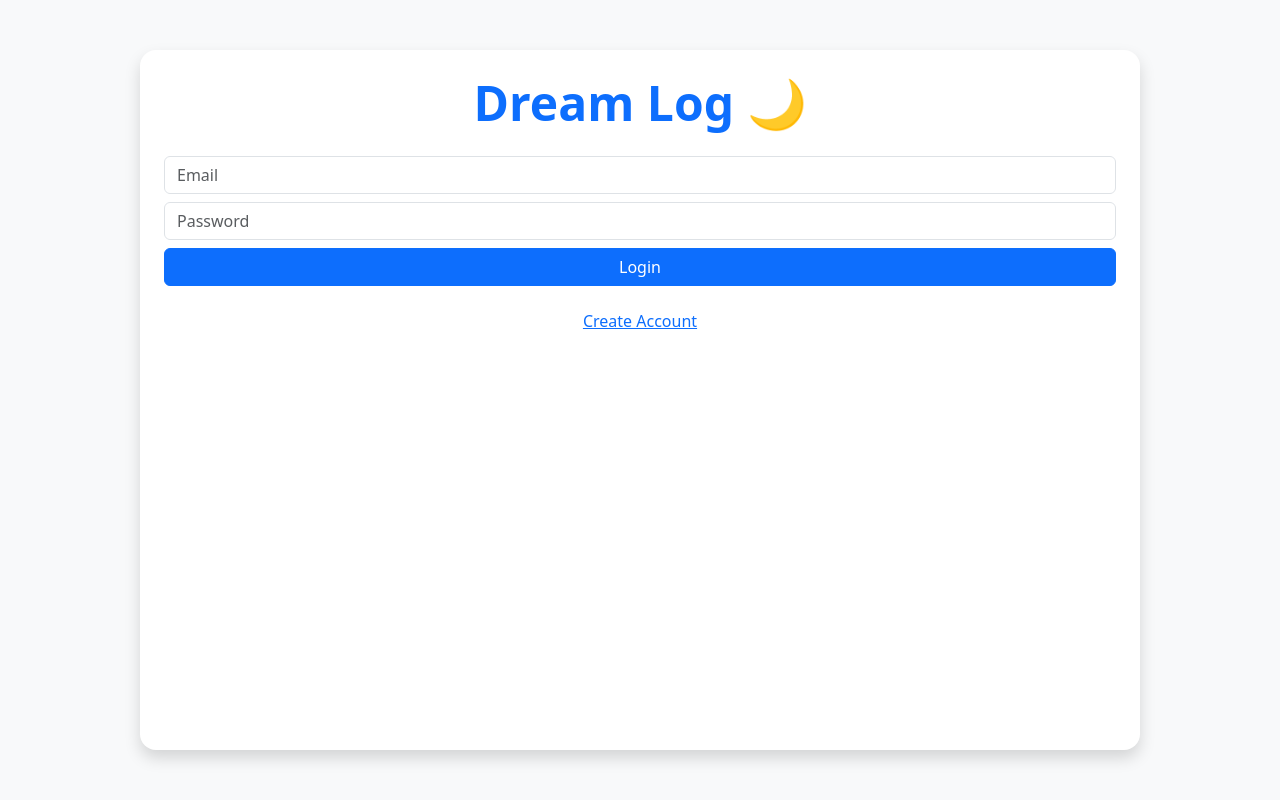
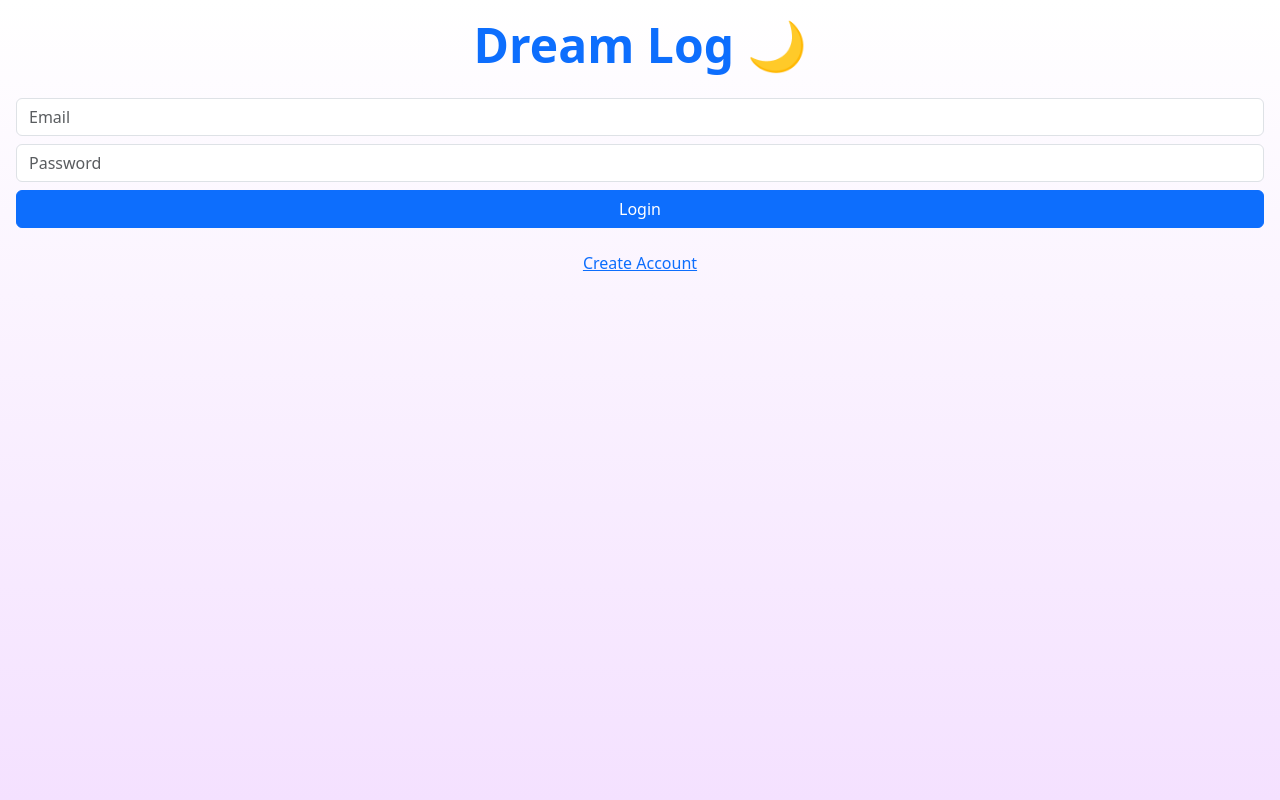
Before and after one commit to avaburnham/dream-log, a React (Create React App) app in the folder dream-log-frontend/: page / in a window 1280 px wide. Built offline with nearby package versions, Linux system fonts and the light colour scheme.

Commit message:
styling updates

```diff
--- a/dream-log-frontend/src/App.css
+++ b/dream-log-frontend/src/App.css
@@ -36,3 +36,25 @@
     transform: rotate(360deg);
   }
 }
+
+
+@media (max-width: 600px) {
+  .dream-log-full {
+    margin: 0 !important;      /* Remove margins on mobile */
+    max-width: 100vw !important; /* Use the whole screen */
+    width: 100vw !important;
+    border-radius: 0 !important; /* Optional: square corners on mobile */
+    min-height: 100vh;
+    padding-left: 0 !important;
+    padding-right: 0 !important;
+  }
+}
+
+
+.bg-purple-gradient {
+  min-height: 100vh;
+  min-height: 100dvh;
+  width: 100vw;
+  background: linear-gradient(to top, #f4e1ff 0%, #ffffff 100%);
+  /* #91bbfa */
+}
--- a/dream-log-frontend/src/App.tsx
+++ b/dream-log-frontend/src/App.tsx
@@ -3,6 +3,7 @@ import Login from './components/Login';
 import AddDream from './components/AddDream';
 import DreamList from './components/DreamList';
 import AnalyzeDream from './components/AnalyzeDream';
+import './App.css';
 
 const App = () => {
   const [token, setToken] = useState(localStorage.getItem('token'));
@@ -31,47 +32,20 @@ const App = () => {
 
   const handleAdd = () => setRefresh(!refresh);
 
-  if (!token) {
+  // Single layout for both login and main app
   return (
-      <div className="min-vh-100 bg-light d-flex align-items-center justify-content-center">
-        <div
-          className="container p-4 bg-white rounded-4 shadow"
-          style={{
-            margin: 50,
-            width: 'calc(100vw - 100px)',
-            height: 'calc(100vh - 100px)',
-            maxWidth: 1000,
-            minWidth: 300,
-            overflow: 'auto',
-          }}
-        >
+    <div className="min-vh-100 bg-purple-gradient" style={{ minHeight: '100dvh', width: '100vw' }}>
+      <div className="p-3" style={{ maxWidth: '100vw', minHeight: '100dvh' }}>
         <h1 className="display-5 fw-bold text-primary text-center mb-4">
           Dream Log 🌙
         </h1>
+        {!token ? (
           <Login onLogin={handleLogin} />
-        </div>
-      </div>
-    );
-  }
-
-  return (
-    <div className="min-vh-100 bg-light d-flex align-items-center justify-content-center">
-      <div
-        className="container p-4 bg-white rounded-4 shadow"
-        style={{
-          margin: 50,
-          width: 'calc(100vw - 100px)',
-          height: 'calc(100vh - 100px)',
-          maxWidth: 1000,
-          minWidth: 300,
-          overflow: 'auto',
-        }}
-      >
+        ) : (
+          <>
             {/* Header: Title and Logout Button */}
             <div className="d-flex justify-content-between align-items-center mb-2">
-          <h1 className="display-5 fw-bold text-primary text-center m-0">
-            Dream Log 🌙
-          </h1>
+              <div></div>
               <div className="text-end">
                 <button className="btn btn-outline-secondary mb-1" onClick={handleLogout}>
                   Logout
@@ -90,7 +64,7 @@ const App = () => {
                   onClick={() => setActiveTab('add')}
                   type="button"
                 >
-              Add Dream
+                  <strong>Add Dream</strong>
                 </button>
               </li>
               <li className="nav-item">
@@ -99,7 +73,7 @@ const App = () => {
                   onClick={() => setActiveTab('list')}
                   type="button"
                 >
-              Dreams
+                  <strong>Dreams</strong>
                 </button>
               </li>
               <li className="nav-item">
@@ -108,7 +82,7 @@ const App = () => {
                   onClick={() => setActiveTab('analyze')}
                   type="button"
                 >
-              Analyze Dream
+                  <strong>Analyze Dream</strong>
                 </button>
               </li>
             </ul>
@@ -119,6 +93,8 @@ const App = () => {
               {activeTab === 'list' && <DreamList refresh={refresh} />}
               {activeTab === 'analyze' && <AnalyzeDream refresh={refresh} />}
             </div>
+          </>
+        )}
       </div>
     </div>
   );
--- a/dream-log-frontend/src/components/Login.tsx
+++ b/dream-log-frontend/src/components/Login.tsx
@@ -9,10 +9,12 @@ const Login: React.FC<LoginProps> = ({ onLogin }) => {
   const [password, setPassword] = useState('');
   const [isRegistering, setIsRegistering] = useState(false);
   const [error, setError] = useState('');
+  const [success, setSuccess] = useState('');   // <-- add this
 
   const handleSubmit = async (e: React.FormEvent) => {
     e.preventDefault();
     setError('');
+    setSuccess('');
     try {
       const baseUrl = process.env.REACT_APP_API_URL || 'http://localhost:4000';
       const endpoint = isRegistering
@@ -32,7 +34,7 @@ const Login: React.FC<LoginProps> = ({ onLogin }) => {
         // After registering, log in immediately, or prompt user to login.
         setIsRegistering(false);
         setPassword('');
-        setError('Account created! Please log in.');
+        setSuccess('Account created! Please log in.'); // <-- use success
       } else {
         onLogin(data.token, data.userId, email);
       }
@@ -66,7 +68,8 @@ const Login: React.FC<LoginProps> = ({ onLogin }) => {
           {isRegistering ? 'Create Account' : 'Login'}
         </button>
       </form>
-      {error && <div className="alert alert-danger">{error}</div>}
+      {success && <div className="alert alert-success">{success}</div>} {/* <-- green */}
+      {error && <div className="alert alert-danger">{error}</div>}     {/* <-- red */}
       <div className="text-center">
         <button
           type="button"
@@ -74,6 +77,7 @@ const Login: React.FC<LoginProps> = ({ onLogin }) => {
           onClick={() => {
             setIsRegistering(!isRegistering);
             setError('');
+            setSuccess(''); // clear both when switching forms
           }}
         >
           {isRegistering
--- a/dream-log-frontend/src/index.css
+++ b/dream-log-frontend/src/index.css
@@ -11,8 +11,6 @@ code {
   font-family: source-code-pro, Menlo, Monaco, Consolas, 'Courier New',
     monospace;
 }
-
-body { background: hotpink !important; }
 
 .my-cool-btn {
   background-color: #6366f1;   /* Indigo 500 */
```
Lines whose indentation alone changed are shown as unchanged.
